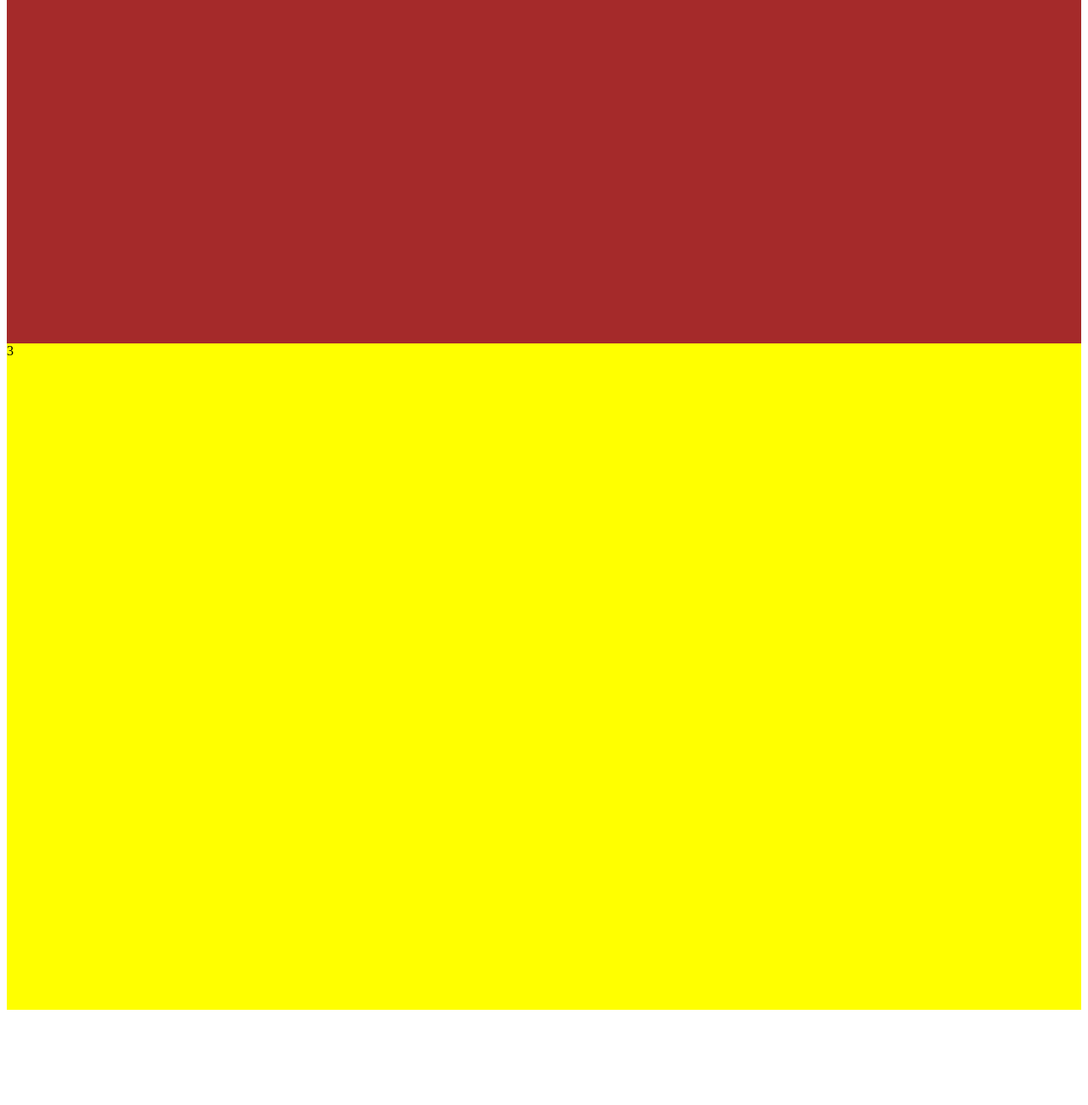
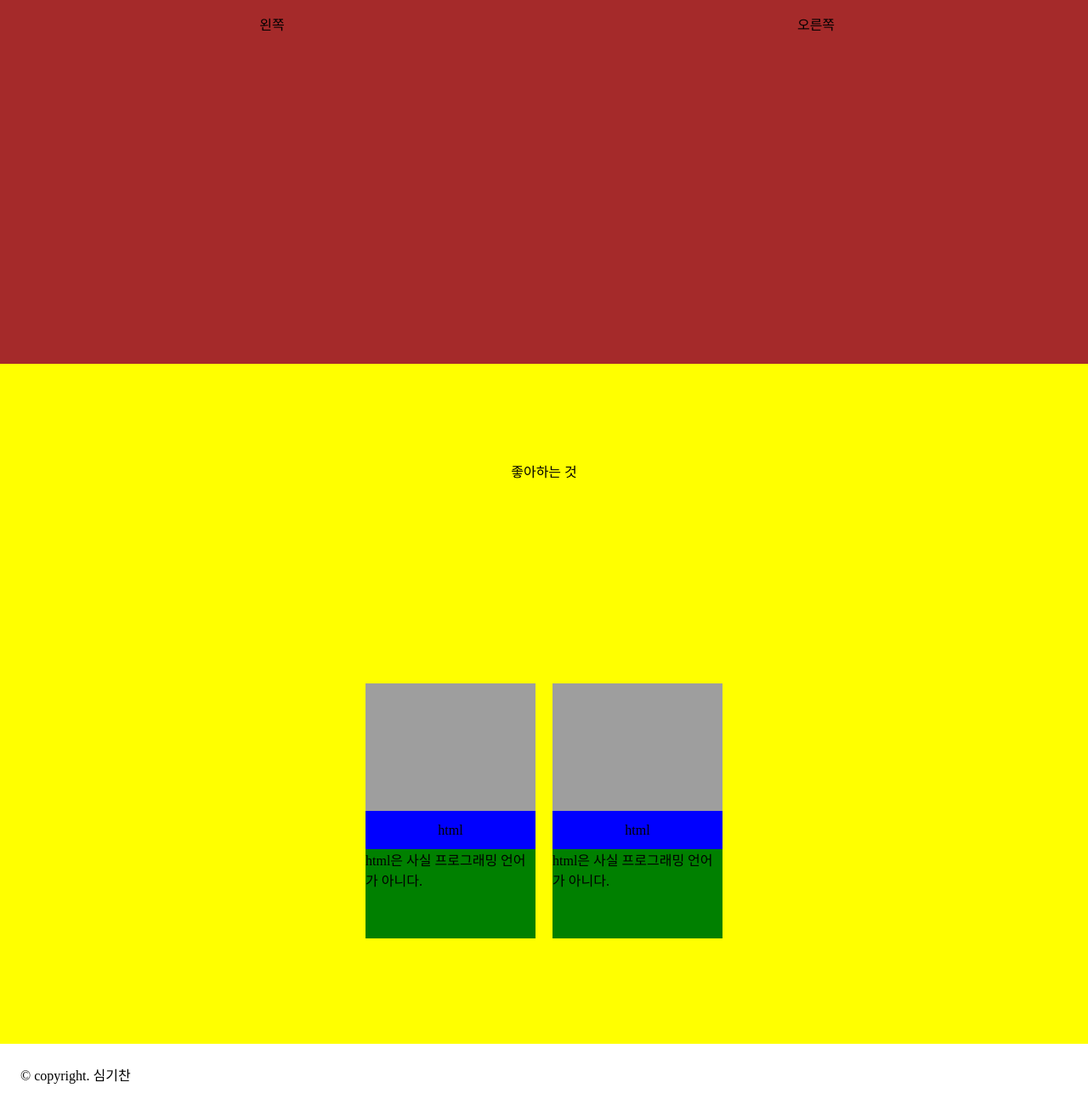
Before and after one commit to strain7626/stra, a plain HTML site: page index.html in a window 1280 px wide. Shown: the part 1172-2472 px from the top of the page at 85% size. Before the commit the page ends 2368 px from the top, so only its background shows below. Drawn offline with Linux system fonts and the light colour scheme; grey boxes are pictures that could not be loaded.

Commit message:
20221008완성

```diff
--- a/index.html
+++ b/index.html
@@ -6,8 +6,37 @@
         <link rel = "stylesheet" href = "./style.css">
     </head>
     <body>
-        <div class = "container" id = "home">1</div>
-        <div class = "container" id = "intro">2</div>
-        <div class = "container" id = "like">3</div>
+        <nav class = "navbar">
+            <ul>
+                <li><a href="#home">Home</a></li>
+                <li><a href = "#intro">Intro</a></li>
+                <li><a href = "#like">Like</a></li>
+            </ul>
+        </nav>
+        <div class = "container" id = "home">안녕하세요, 저는 심기찬입니다.</div>
+        <div class = "container" id = "intro">
+            <div class = "container_half" >
+                왼쪽
+            </div>
+            <div class = "container_half">
+                오른쪽
+            </div>
+        </div>
+        <div class = "container" id = "like">
+            <div class = "container_title">좋아하는 것</div>
+            <div class = "card">
+                <div class = "card_image"><img id = html_img src = "https://upload.wikimedia.org/wikipedia/commons/thumb/6/61/HTML5_logo_and_wordmark.svg/1200px-HTML5_logo_and_wordmark.svg.png"></div>
+                <div class = "card_title">html</div>
+                <div class = "card_description">html은 사실 프로그래밍 언어가 아니다.</div>
+            </div>
+            <div class = "card">
+                <div class = "card_image"><img id = html_img src = "https://upload.wikimedia.org/wikipedia/commons/thumb/6/61/HTML5_logo_and_wordmark.svg/1200px-HTML5_logo_and_wordmark.svg.png"></div>
+                <div class = "card_title">html</div>
+                <div class = "card_description">html은 사실 프로그래밍 언어가 아니다.</div>
+            </div>
+        </div>
+        <div class = "footer-copyright">
+            &copy; copyright. 심기찬
+        </div>
     </body>
-</html>
+    </html>
--- a/style.css
+++ b/style.css
@@ -1,9 +1,54 @@
 .container {
-    height: 100%;
+    height: 100vh;
+    display: flex;
+    justify-content: center;
+    align-items: center;
 }
 
+.container_half {
+    width: 50%;
+    display: flex;
+    justify-content: center;
+    align-items: center;
+}
+
+.container_title{
+    width: 100%;
+    display: flex;
+    justify-content: center;
+    align-items: center;
+}
+
+.card {
+    margin: 10px;
+    width: 200px;
+    height: 300px;
+    background-color: darkslategray;
+}
+
+.card_image{
+    background-color: red;
+    height: 50%;
+}
+.card_title{
+    background-color: blue;
+    height: 15%;
+    display: flex;
+    justify-content: center;
+    align-items: center;
+}
+.card_description{
+    background-color: green;
+    height: 35%;
+}
+
+.footer-copyright{
+    padding: 3vh;
+}
 #home {
-    background-color: aqua;
+    background-color: blue;
+    font-size: 500%;
+    color: white;
 }
 
 #intro {
@@ -12,4 +57,30 @@
 
 #like {
     background-color: yellow;
+    flex-wrap: wrap;
 }
+
+#html_img{
+    height: 100%;
+    width: 100%;
+}
+
+body {
+    margin: 0;
+}
+
+ul{
+    margin:0;
+    list-style-type: None;
+    display:flex;
+}
+
+li{
+    margin: 10px;
+}
+
+.navbar{
+    width: 100vw;
+    background-color: springgreen;
+    position: fixed;
+}
```
